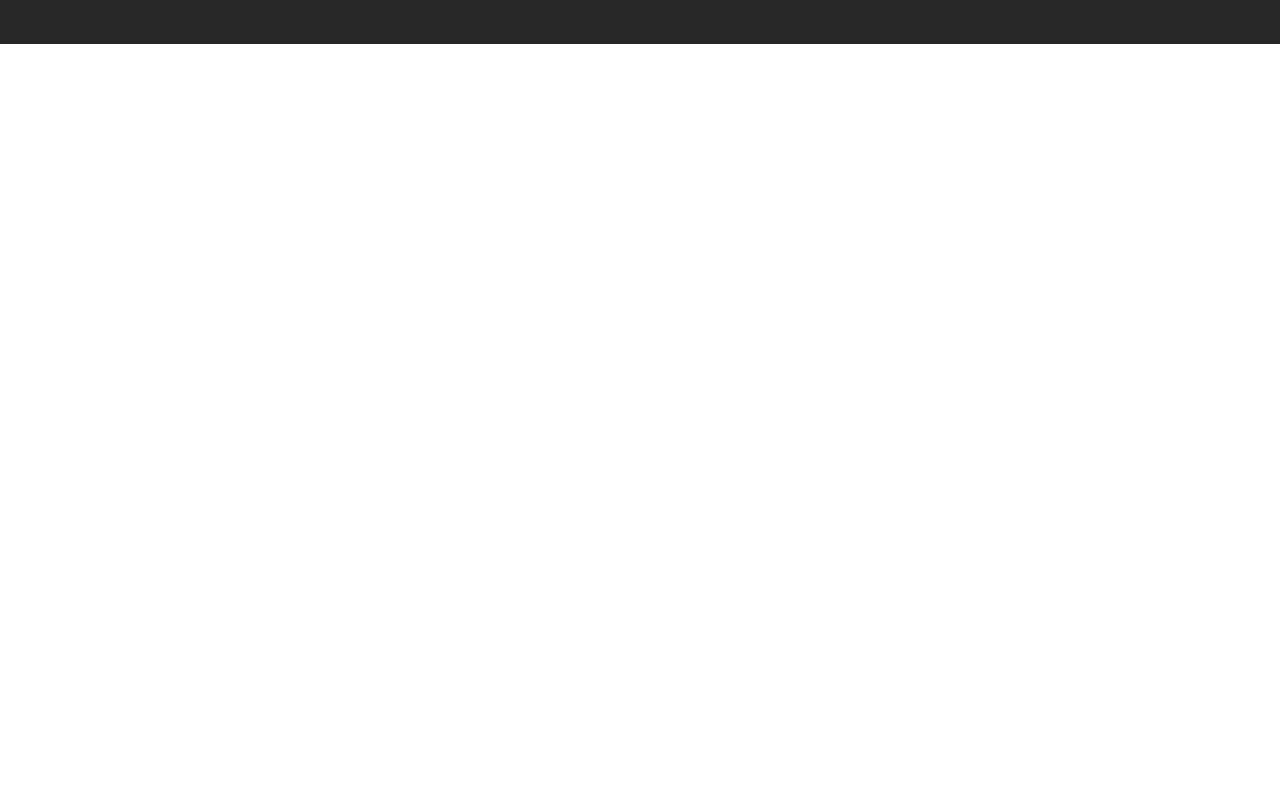
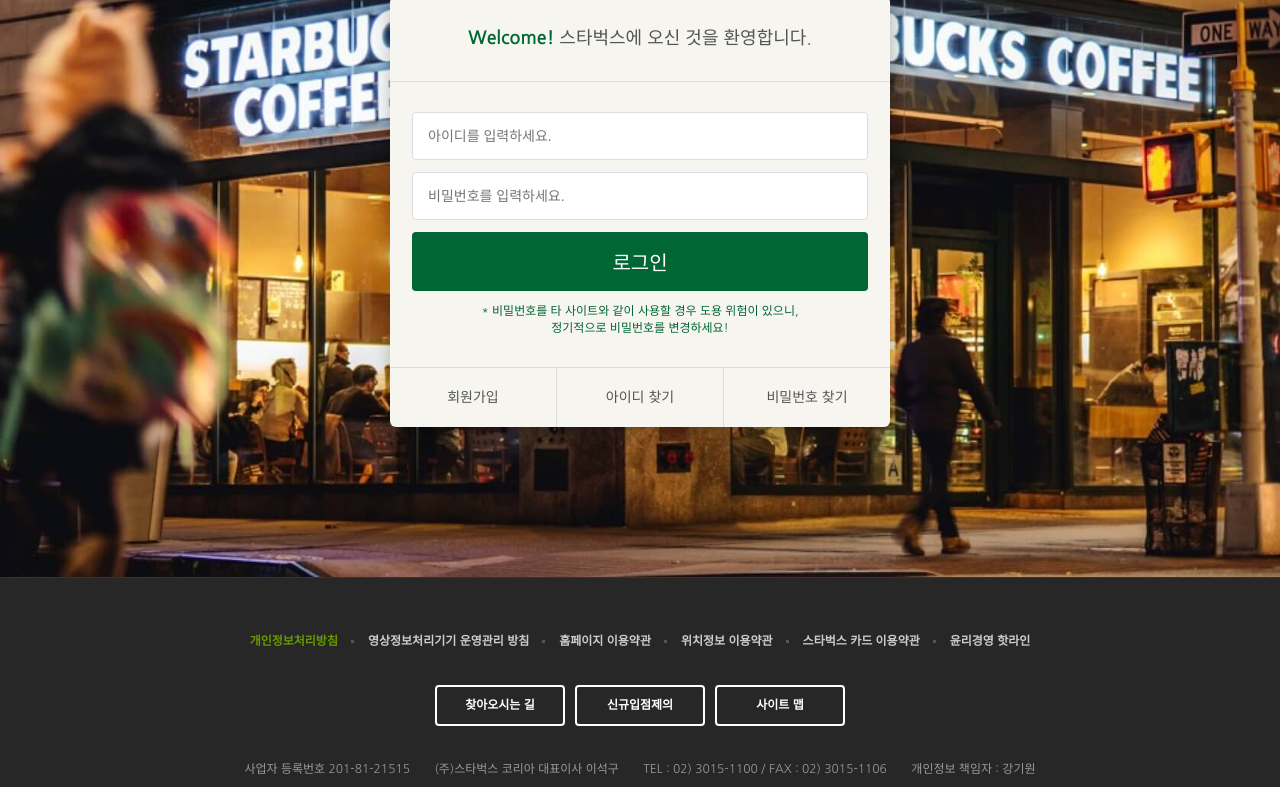
Before and after one commit to I-DORY/starbucks, a plain HTML site: page signin/index.html in a window 1280 px wide. Shown: the part 290-1077 px from the top of the page. Before the commit the page ends 800 px from the top, so only its background shows below. Drawn offline with nearby package versions, Linux system fonts and the light colour scheme.

Commit message:
로그인 페이지 완성

```diff
--- /dev/null
+++ b/css/signin.css
@@ -0,0 +1,90 @@
+.signin {
+  margin-top: 120px;
+  padding: 100px 0 150px;
+  background-image: url("../images/signin_bg.jpg");
+  background-repeat: no-repeat;
+  background-position: center;
+  background-attachment: fixed;
+  background-size: cover;
+}
+
+.signin h1 {
+  color: #fff;
+  font-size: 30px;
+  font-weight: 700;
+  text-align: center;
+  margin-bottom: 24px;
+}
+
+.signin__card {
+  width: 500px;
+  margin: 0 auto;
+  border-radius: 6px;
+  background-color: #f6f5f0;
+  box-shadow: 2px 2px 20px rgba(0, 0, 0, .3);
+  color: #555;
+}
+
+.signin__card h2 {
+  padding: 30px;
+  font-size: 18px;
+  text-align: center;
+  border-bottom: 1px solid #ddd;
+}
+
+.signin__card h2 strong{
+  font-weight: 700;
+  color:#006633;
+}
+
+.signin__card form {
+  padding: 30px 22px;
+}
+
+.signin__card form input {
+  width: 100%;
+  margin-bottom: 12px;
+  padding: 15px;
+  border: 1px solid #ddd;
+  border-radius: 4px;
+  outline: none;
+  box-sizing: border-box;
+  font-size: 14px;
+}
+
+.signin__card form [type="submit"] {
+  background-color: #006633;
+  border: none;
+  color: #fff;
+  font-size: 20px;
+  cursor: pointer;
+}
+
+.signin__card form p {
+  font-size: 12px;
+  color: #006633;
+  text-align: center;
+}
+
+.signin__card .actions {
+  display: flex;
+  border-top: 1px solid #ddd;
+}
+
+.signin__card .actions a {
+  flex-grow: 1;
+  flex-basis: 0;
+  text-align: center;
+  padding: 20px;
+  color: #555;
+  font-size: 14px;
+  border-right: 1px solid #ddd;
+}
+
+.signin__card .actions a:last-child{
+  border-right:none;
+}
+
+.signin__card .actions a:hover{
+  text-decoration: underline;
+}
--- a/signin/index.html
+++ b/signin/index.html
@@ -34,6 +34,7 @@
   <link rel="stylesheet" href="https://fonts.googleapis.com/icon?family=Material+Icons" />
   <!-- CSS, JS -->
   <link rel="stylesheet" href="../css/common.css" />
+  <link rel="stylesheet" href="../css/signin.css" />
   <script defer src="../js/common.js"></script>
 </head>
 
@@ -405,7 +406,28 @@
     </div>
   </header>
 
-  <section class="signin"></section>
+  <section class="signin">
+    <h1>로그인</h1>
+    <div class="signin__card">
+      <h2>
+        <strong>Welcome!</strong> 스타벅스에 오신 것을 환영합니다.
+      </h2>
+      <form>
+        <input type="text" placeholder="아이디를 입력하세요." />
+        <input type="password" placeholder="비밀번호를 입력하세요." />
+        <input type="submit" value="로그인" />
+        <p>
+          * 비밀번호를 타 사이트와 같이 사용할 경우 도용 위험이 있으니,<br/>
+          정기적으로 비밀번호를 변경하세요!
+        </p>
+      </form>
+      <div class="actions">
+        <a href="javascript:void(0)">회원가입</a>
+        <a href="javascript:void(0)">아이디 찾기</a>
+        <a href="javascript:void(0)">비밀번호 찾기</a>
+      </div>
+    </div>
+  </section>
 
   <!-- FOOTER -->
   <footer>
@@ -436,7 +458,5 @@
       <img src="../images/starbucks_logo_only_text.png" alt="" class="logo">
     </div>
   </footer>
-
 </body>
-
 </html>
```
